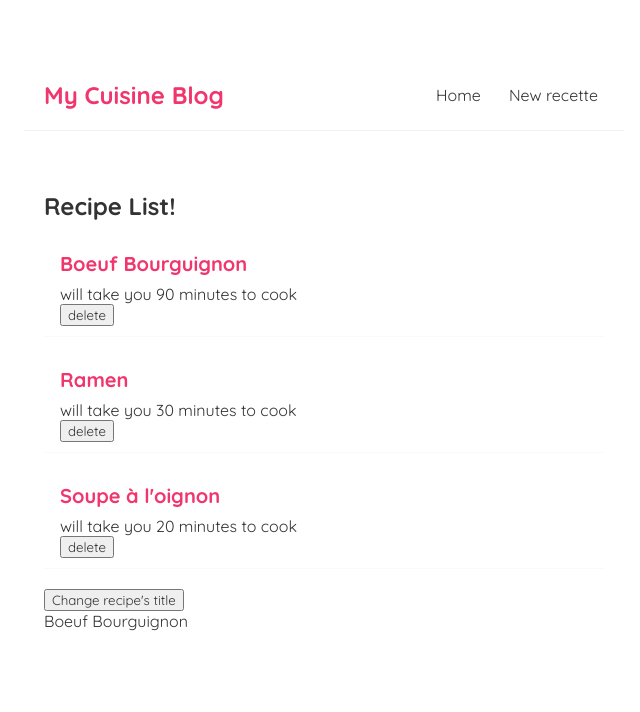
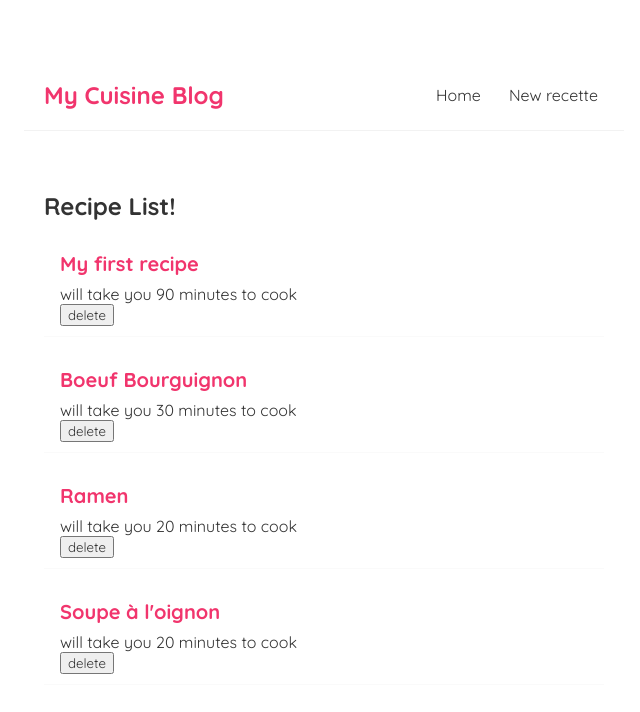
Before and after one commit to AlphaKappa44/my-blog-cuisine, a React (Create React App) app: page / in a window 1280 px wide. Shown: the top 712 px of the page, without its empty margins (316-956 px from the left). Built offline with nearby package versions, Linux system fonts and the light colour scheme; data requests are answered from the project's data file; the HTML template or start-up script is replaced by a standard one.

Commit message:
fetch data from server with useEffect

```diff
--- /dev/null
+++ b/data/db.json
@@ -0,0 +1,28 @@
+{
+  "recipes": [
+    {
+      "title": "My first recipe",
+      "body": "lorem ipsum dolor sit amet con",
+      "time": "90",
+      "id": 1
+    },
+    {
+      "title": "Boeuf Bourguignon",
+      "body": "lorem sit amet con",
+      "time": "30",
+      "id": 2
+    },
+    {
+      "title": "Ramen",
+      "body": "dolor sit ame con",
+      "time": "20",
+      "id": 3
+    },
+    {
+      "title": "Soupe à l'oignon",
+      "body": "lorem ipsum con",
+      "time": "20",
+      "id": 4
+    }
+  ]
+}
--- a/src/Home.js
+++ b/src/Home.js
@@ -3,15 +3,9 @@ import RecipeList from './RecipeList';
 
 const Home = () => {
 
-    const [recipes, setRecipes] = useState([
+    const [recipes, setRecipes] = useState(null);
 
-        { title: 'Boeuf Bourguignon', body: 'lorem ipsum dolor sit amet, con', time:'90', id: 1 },
-        { title: 'Ramen', body: 'lorem ipsum dolor sit amet, con', time:'30', id: 2 },
-        { title: 'Soupe à l\'oignon', body: 'lorem ipsum dolor sit amet, con', time:'20', id: 3 }
-
-    ])
-
-    const [title, setTitle] = useState('Boeuf Bourguignon');
+    // const [title, setTitle] = useState('Boeuf Bourguignon');
 
     const handleDelete = (id) => {
         const deletedRecipe = recipes.filter(recipe => recipe.id !== id);
@@ -19,21 +13,31 @@ const Home = () => {
     }
 
     // useEffect with dependencies, triggers the effect from one state value.
-    // it will re-render the page only once with an empty array passed in.
+    // it will re-render the page only once with an arrayempty array passed in.
     useEffect(() => {
-         console.log('useEffect has played!');
-         console.log(title);
-    }, [title]);
+
+        // fetch the data as soon as the component renders
+        fetch( 'http://localhost:8000/recipes')
+        .then(res => {
+            return res.json();
+        })
+        .then(data => {
+            console.log(data);
+            setRecipes(data);
+        })
+   }, []);
 
     return (
 
         <div className="home">
 
-            <RecipeList recipes={recipes} title="Recipe List!" handleDelete={handleDelete}></RecipeList>
-            {/* <RecipeList recipes={recipes.filter((recipe) => recipe.title === 'Ramen')} title="Recipe List No2" ></RecipeList> */}
+            {/* Evaluate the left side of  "&&" ("Recipes"), then if this is "false", right of "&&" is totally ignored.
+            Here it is ignored as it is null and null is evaluated as "false"  */}
+            {recipes && <RecipeList recipes={recipes} title="Recipe List!" handleDelete={handleDelete}></RecipeList>}
+            {/* <RecipeList recipes={recipes.filter((recipe) => recipe.title === 'Ramen')} title="Recipe List No2" ></RecipeList>
 
             <button onClick={() => setTitle('Tajine d\'agneau au fenouil')}>Change recipe's title</button>
-            <p> {title} </p>
+            <p> {title} </p> */}
 
 
         </div>
```
